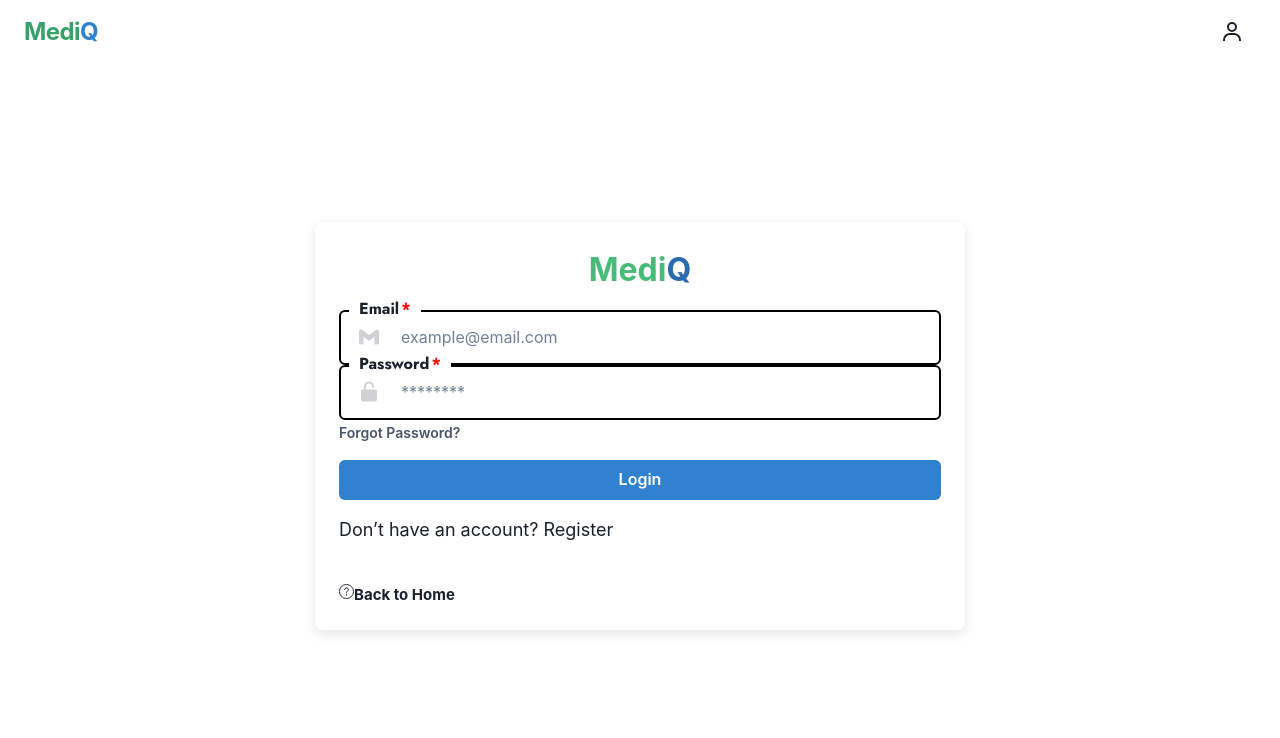
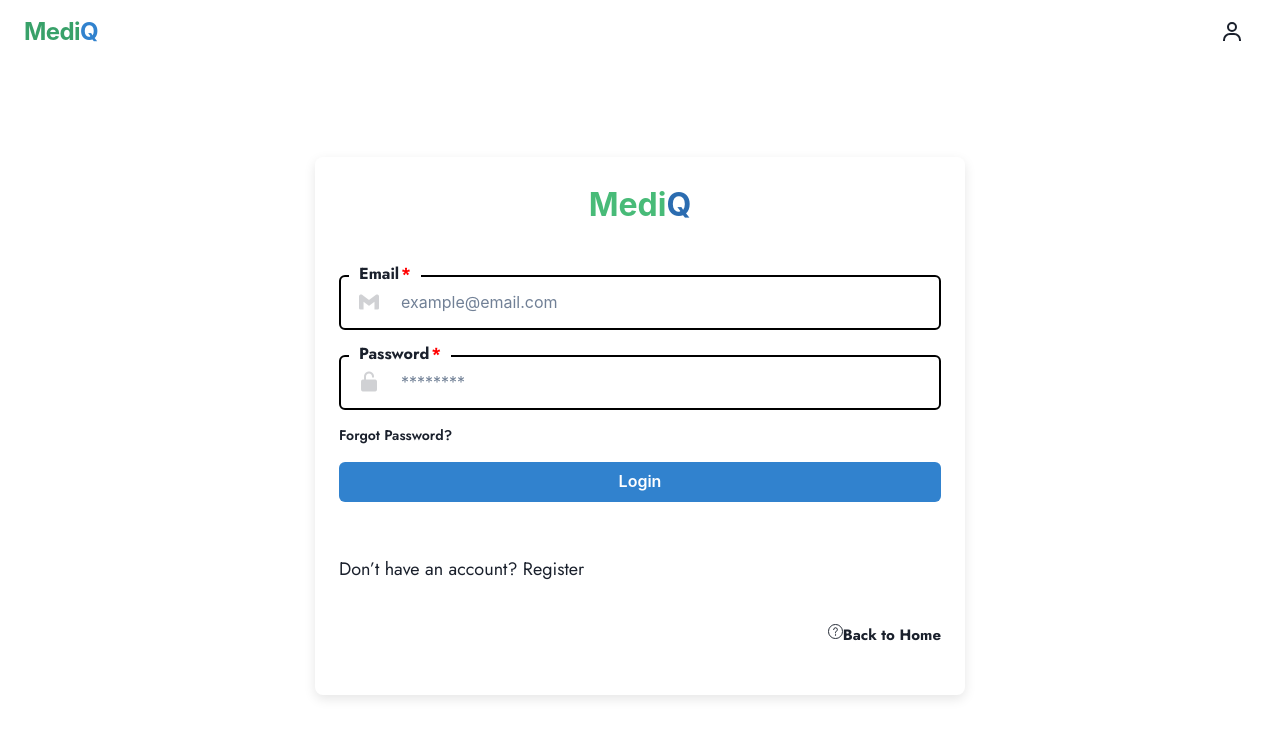
Before and after one commit to Asymptoads/MediQ, a React (Vite) app in the folder frontend/: page /login in a window 1280 px wide. Shown: the top 738 px of the page. Built offline with nearby package versions, Linux system fonts and the light colour scheme; a web font is replaced by a local one.

Commit message:
Update Login.tsx

```diff
--- a/frontend/src/pages/Login/Login.tsx
+++ b/frontend/src/pages/Login/Login.tsx
@@ -8,12 +8,13 @@ import {
     Icon,
     Spinner,
 } from "@chakra-ui/react";
+import "./Login.scss";
+import "boxicons";
 import { useBackendAPIContext } from "../../contexts/BackendAPIContext/BackendAPIContext";
 import { useUserContext } from "../../contexts/UserContext/UserContext";
 import { useNavigate } from "react-router-dom";
 import PageContainer from "../../components/PageContainer/PageContainer";
 import CustomTextInput from "../../components/CustomTextInput/CustomTextInput";
-import "./Login.scss";
 
 const Login: React.FC = () => {
     const { client } = useBackendAPIContext();
@@ -26,9 +27,15 @@ const Login: React.FC = () => {
 
     const handleLogin = async () => {
         setIsLoading(true);
-    const userDetails = { email, password };
+        const userDetails = {
+            email,
+            password,
+        };
         try {
-      const res = await client.post("http://localhost:4200/auth/login", userDetails);
+            const res = await client.post(
+                "http://localhost:4200/auth/login",
+                userDetails
+            );
             console.log(res.data);
             fetchUser();
             navigate("/home");
@@ -61,13 +68,18 @@ const Login: React.FC = () => {
                     align="stretch"
                     width="100%"
                     maxW="650px"
-          boxShadow="0 4px 12px rgba(0, 0, 0, 0.1)"
-          borderRadius="8px"
-          p={6}
-          bg="white"
+                    boxShadow="0 4px 12px rgba(0, 0, 0, 0.1)" // Updated shadow
+                    borderRadius="8px" // Optional: Add border radius for a smoother look
+                    p={6} // Optional: Add padding inside the container
+                    bg="white" // Optional: Ensure background is white
                 >
                     {/* Logo */}
-          <Text fontSize="32px" fontWeight="bold" textAlign="center">
+                    <Text
+                        fontSize="32px"
+                        fontWeight="bold"
+                        fontFamily="variables.$primary-font"
+                        textAlign="center"
+                    >
                         <Text as="span" color="green.400">
                             Medi
                         </Text>
@@ -77,13 +89,15 @@ const Login: React.FC = () => {
                     </Text>
 
                     {/* Login Form */}
-          <VStack spacing={4} align="stretch">
+                    <VStack className="login-form" spacing={4} align="stretch">
                         <form onSubmit={handleSubmit}>
                             <CustomTextInput
                                 label="Email"
                                 type="email"
                                 value={email}
-                onChange={(e) => setEmail(e.target.value)}
+                                onChange={(
+                                    e: React.ChangeEvent<HTMLInputElement>
+                                ) => setEmail(e.target.value)}
                                 placeholder="example@email.com"
                                 className="custom-input custom-input-email"
                                 required
@@ -92,16 +106,20 @@ const Login: React.FC = () => {
                                 label="Password"
                                 type="password"
                                 value={password}
-                onChange={(e) => setPassword(e.target.value)}
+                                onChange={(
+                                    e: React.ChangeEvent<HTMLInputElement>
+                                ) => setPassword(e.target.value)}
                                 placeholder="********"
                                 className="custom-input custom-input-password"
                                 required
                             />
                             <Link
                                 href="#"
+                                className="forgot-password-link"
+                                textAlign="left"
                                 fontSize="14px"
                                 fontWeight="600"
-                color="gray.600"
+                                color="variables.$pure-black-60"
                                 marginTop="15px"
                                 alignSelf="flex-end"
                             >
@@ -120,16 +138,26 @@ const Login: React.FC = () => {
                     </VStack>
 
                     {/* Register Page Link */}
-          <Text fontWeight="400" fontSize="18px">
-            Don’t have an account? <Link href="/register">Register</Link>
+                    <Text
+                        className="register-page-link"
+                        fontFamily="variables.$primary-font"
+                        fontWeight="400"
+                        fontSize="18px"
+                    >
+                        Don’t have an account?{" "}
+                        <Link href="/register">Register</Link>
                     </Text>
 
                     {/* Back Home Link */}
                     <Link
                         href="/"
+                        className="back-home-link"
                         display="inline-flex"
+                        alignSelf="flex-end"
                         fontSize="15px"
                         fontWeight="700"
+                        fontFamily="variables.$primary-font"
+                        textDecoration="none"
                         marginTop="25px"
                     >
                         <Icon name="bx-left-arrow-alt" /> Back to Home
```
Lines whose indentation alone changed are shown as unchanged.
